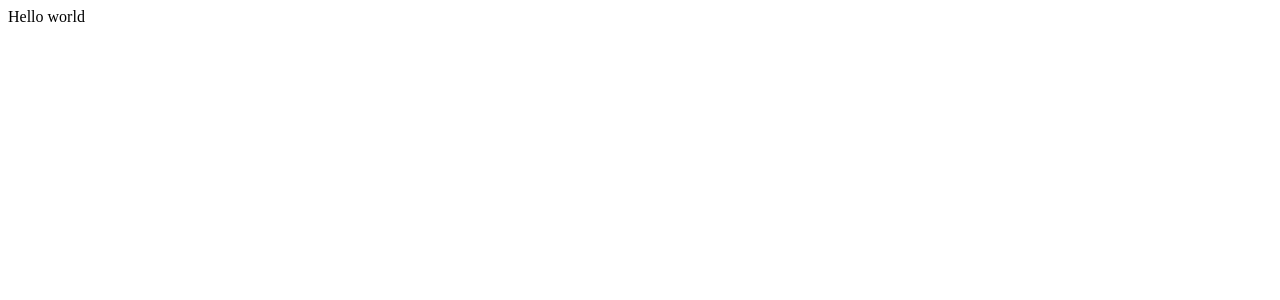
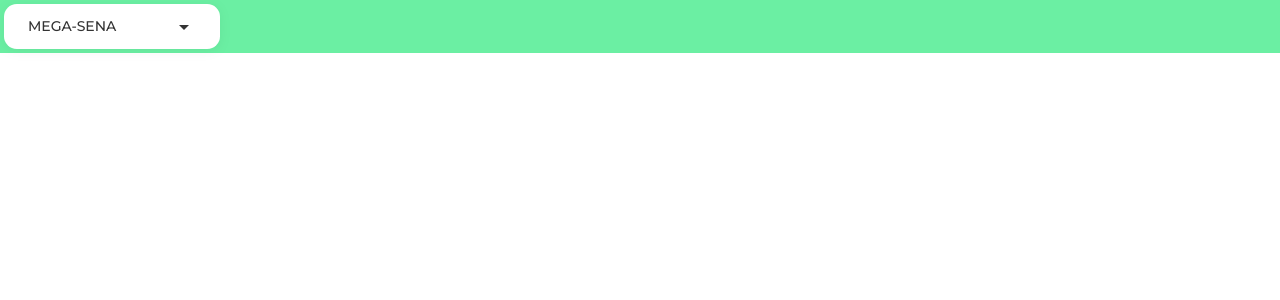
Before and after one commit to lorenatoscano/projeto-loterias, a React (Create React App) app: page / in a window 1280 px wide. Shown: the top 300 px of the page. Built offline with nearby package versions, Linux system fonts and the light colour scheme.

Commit message:
Adiciona componente base do select

```diff
--- /dev/null
+++ b/craco.config.js
@@ -0,0 +1,11 @@
+// craco.config.js
+module.exports = {
+  style: {
+    postcss: {
+      plugins: [
+        require('tailwindcss'),
+        require('autoprefixer'),
+      ],
+    },
+  },
+}
--- a/public/index.html
+++ b/public/index.html
@@ -1,12 +1,12 @@
 <!DOCTYPE html>
-<html lang="en">
+<html lang="en" data-theme="light">
   <head>
     <meta charset="utf-8" />
     <meta name="viewport" content="width=device-width, initial-scale=1" />
     <meta name="theme-color" content="#000000" />
     <link rel="preconnect" href="https://fonts.googleapis.com">
     <link rel="preconnect" href="https://fonts.gstatic.com" crossorigin>
-    <link href="https://fonts.googleapis.com/css2?family=Open+Sans:wght@400;600&display=swap" rel="stylesheet">
+    <link href="https://fonts.googleapis.com/css2?family=Montserrat:wght@400;500;700&display=swap" rel="stylesheet">
 
     <title>React App</title>
   </head>
--- a/src/App.tsx
+++ b/src/App.tsx
@@ -1,9 +1,12 @@
 import React from 'react';
+import { Select } from './components/Select';
 
 function App() {
+  let text = 'mega-sena';
+
   return (
-    <div className="App">
-      Hello world
+    <div className="app">
+      <Select label={text}></Select>
     </div>
   );
 }
--- /dev/null
+++ b/src/components/Select.tsx
@@ -0,0 +1,28 @@
+import '../styles/select.css';
+import ArrowDropDownIcon from '@material-ui/icons/ArrowDropDown';
+
+interface SelectProps {
+  label: string
+}
+
+export function Select(props: SelectProps) {
+  return (
+    <div className="dropdown">
+      <div tabIndex={0} className="m-1 select-btn">
+        {props.label}
+        <ArrowDropDownIcon />
+      </div>
+      <ul tabIndex={0} className="p-2 shadow menu dropdown-content bg-base-100 rounded-box w-52">
+        <li>
+          <a href="#">Item 1</a>
+        </li>
+        <li>
+          <a href="#">Item 2</a>
+        </li>
+        <li>
+          <a href="#">Item 3</a>
+        </li>
+      </ul>
+    </div>
+  );
+}
--- /dev/null
+++ b/src/index.css
@@ -0,0 +1,7 @@
+@tailwind base;
+@tailwind components;
+@tailwind utilities;
+
+.app {
+  background-color: #6BEFA3;
+}
--- a/src/index.tsx
+++ b/src/index.tsx
@@ -1,7 +1,7 @@
 import React from 'react';
 import ReactDOM from 'react-dom';
 import App from './App';
-
+import './index.css';
 
 ReactDOM.render(
   <React.StrictMode>
--- /dev/null
+++ b/src/styles/select.css
@@ -0,0 +1,32 @@
+.select-btn {
+  background-color: #ffffff;
+  color: #333333;
+  height: 2.825rem;
+  width: 13.5rem;
+  font-family: 'Montserrat', sans-serif;
+  font-weight: 500;
+  font-size: 0.875rem;
+  border-radius: 0.8rem;
+  padding-left: 1.5rem;
+  padding-right: 1.5rem;
+  text-transform: uppercase;
+  cursor: pointer;
+  display: inline-flex;
+  flex-wrap: wrap;
+  align-items: center;
+  justify-content: space-between;
+  flex-shrink: 0;
+  text-align: center;
+  user-select: none;
+
+  filter: drop-shadow(0px 2px 6px rgba(0, 0, 0, 0.05));
+  /* transition-property: background-color,border-color,color,fill,stroke,opacity,box-shadow,transform;
+  transition-duration: .15s;
+  transition-duration: .2s;
+  transition-timing-function: cubic-bezier(.4,0,.2,1);
+
+  animation: button-pop var(--animation-btn,.25s) ease-out;
+  --tw-bg-opacity: 1;
+  --tw-border-opacity: 1;
+  --tw-text-opacity: 1; */
+}
--- /dev/null
+++ b/tailwind.config.js
@@ -0,0 +1,13 @@
+module.exports = {
+  purge: ['./src/**/*.{js,jsx,ts,tsx}', './public/index.html'],
+  darkMode: false, // or 'media' or 'class'
+  theme: {
+    extend: {},
+  },
+  variants: {
+    extend: {},
+  },
+  plugins: [
+    require('daisyui'),
+  ],
+}
```
Also changed, not shown: package.json (+10 -4 lines), 1 other file (tests, documents, lock files or other folders).
